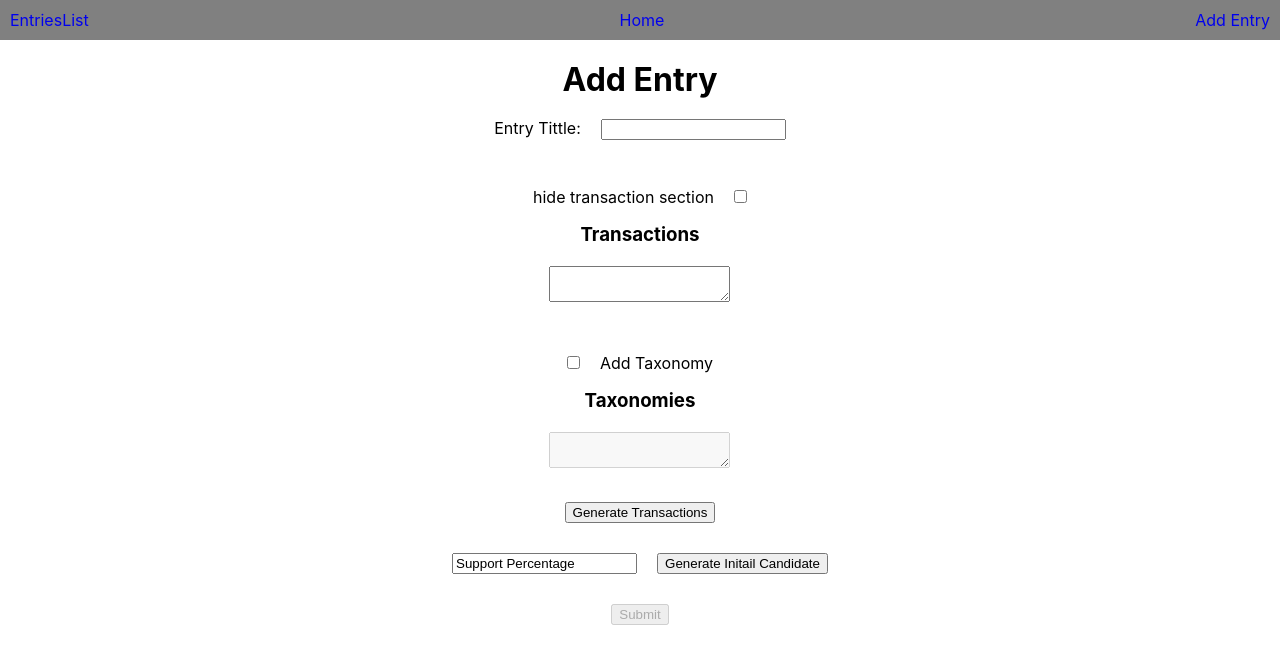
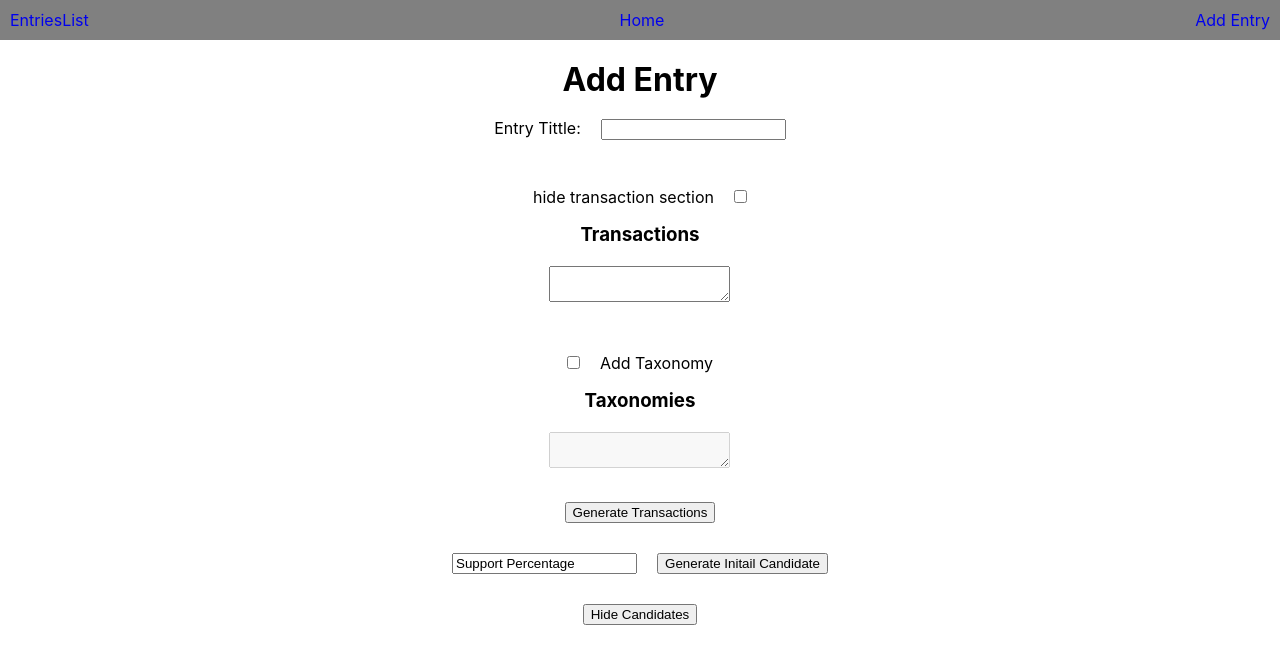
Before and after one commit to Mohamad-Kamar/Data-Mining-App, a React (Create React App) app: page /add-entry in a window 1280 px wide. Shown: the top 664 px of the page. Built offline with nearby package versions, Linux system fonts and the light colour scheme.

Commit message:
feat: add hidden components

```diff
--- a/src/components/AddEntry/AddEntry.js
+++ b/src/components/AddEntry/AddEntry.js
@@ -1,4 +1,4 @@
-import { useState } from "react";
+import { useEffect, useState } from "react";
 import { Link, useNavigate } from "react-router-dom";
 
 import { generateTransWithTax } from "../../utils";
@@ -18,6 +18,7 @@ const AddEntry = () => {
   });
   const [isTaxAdded, setIsTaxAdded] = useState(false);
   const [isTransHidden, setIsTransHidden] = useState(false);
+  const [isCandsHidden, setIsCandsHidden] = useState(false);
   const [finalTransaction, setFinalTransaction] = useState("");
   const [isTableView, setIsTableView] = useState(false);
 
@@ -107,14 +108,15 @@ const AddEntry = () => {
         )}
 
         <Candidates
+          isCandsHidden={isCandsHidden}
           finalTransaction={
             finalTransaction.length ? JSON.parse(finalTransaction) : []
           }
           generatedTree={generatedTree}
         />
         <div>
-          <button type="submit" disabled={!isSubmitAllowed}>
-            Submit
+          <button onClick={() => setIsCandsHidden(!isCandsHidden)}>
+            Hide Candidates
           </button>
         </div>
       </div>
--- a/src/components/AddEntry/Candidates/Candidates.js
+++ b/src/components/AddEntry/Candidates/Candidates.js
@@ -3,7 +3,7 @@ import Candidate from "./Candidate";
 import { getCandidateFromTransactions } from "./../../../utils";
 import "./Candidates.scss";
 
-const Candidates = ({ finalTransaction, generatedTree }) => {
+const Candidates = ({ finalTransaction, generatedTree, isCandsHidden }) => {
   const [allCandidates, setAllCandidates] = useState([]);
   const [supportValue, setSupportValue] = useState("Support Percentage");
 
@@ -34,7 +34,7 @@ const Candidates = ({ finalTransaction, generatedTree }) => {
   };
 
   return (
-    <div className="candidates">
+    <div className="candidates" hidden={isCandsHidden}>
       <input
         onChange={(e) => setSupportValue(e.target.value)}
         value={supportValue}
```
